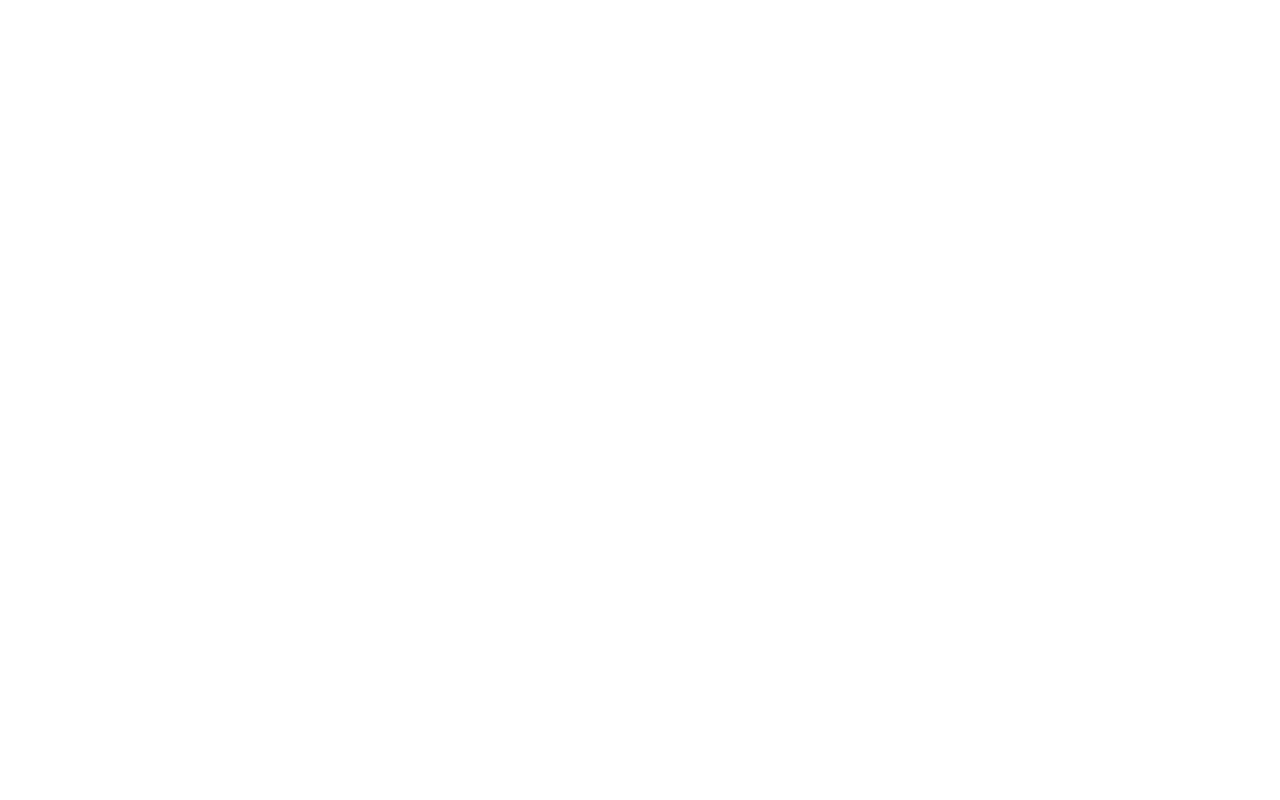
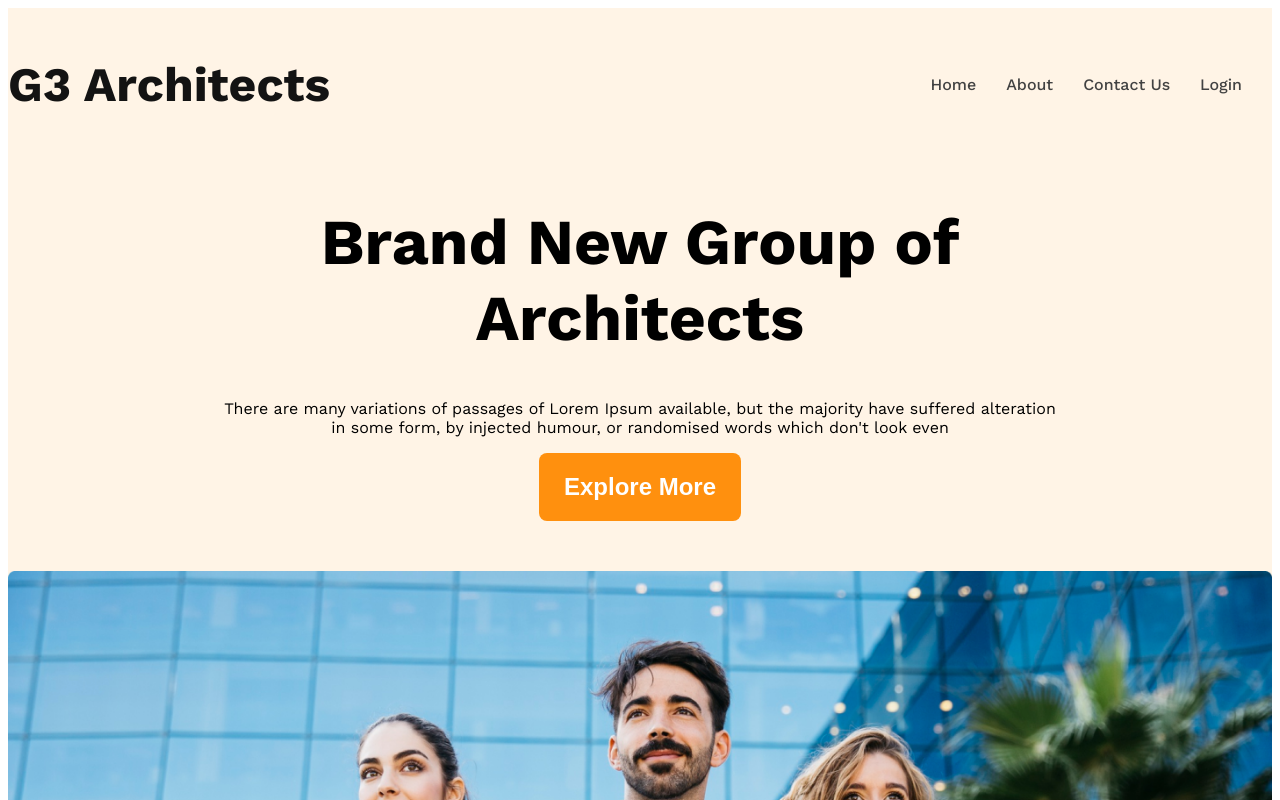
Before and after one commit to nazmul5675/arc-resposive-practice-1, a plain HTML site: page index.html in a window 1280 px wide. Shown: the top 800 px of the page. Drawn offline with nearby package versions, Linux system fonts and the light colour scheme.

Commit message:
navbar section added

```diff
--- a/index.html
+++ b/index.html
@@ -8,8 +8,41 @@
     <link rel="stylesheet" href="styles.css">
 </head>
 
-<body>
+<body class="work-sans-font">
+    <!-- nav bar -->
+    <header class="primary-bg-light">
+        <nav class="navbar display-flex">
+            <h3 class="brand text-dark"> G3 Architects</h3>
 
+            <ul class="nav-links display-flex">
+                <li class="nav-item"><a href="" class="nav-link text-gray">Home</a></li>
+                <li class="nav-item"><a href="" class="nav-link text-gray">About</a></li>
+                <li class="nav-item"><a href="" class="nav-link text-gray">Contact Us</a></li>
+                <li class="nav-item"><a href="" class="nav-link text-gray">Login</a></li>
+
+            </ul>
+
+        </nav>
+        <div class="banner">
+            <div class="banner-content">
+                <h1 class="banner-title">Brand New
+                    Group of Architects
+                </h1>
+                <p class="banner-discription">There are many variations of passages of Lorem Ipsum available, but the
+                    majority have suffered alteration in some form, by injected humour, or randomised words which don't
+                    look
+                    even</p>
+                <button class="btn-primary">Explore More</button>
+            </div>
+            <img class="banner-img" src="images/banner.png" alt="">
+        </div>
+    </header>
+    <main>
+
+    </main>
+    <footer>
+
+    </footer>
 </body>
 
 </html>
--- a/styles.css
+++ b/styles.css
@@ -0,0 +1,104 @@
+@import url('https://fonts.googleapis.com/css2?family=Work+Sans:ital,wght@0,100..900;1,100..900&display=swap');
+
+.work-sans-font {
+    font-family: "Work Sans", sans-serif;
+    font-optical-sizing: auto;
+    font-weight: 400;
+    font-style: normal;
+}
+
+/* shared styles here */
+.display-flex {
+    display: flex;
+}
+
+/* primary bg orange color */
+.btn-primary {
+    background: #FF900E;
+    color: white;
+    font-size: 1.5rem;
+    font-weight: 600;
+    padding: 20px 25px;
+    border-radius: 8px;
+    border: none;
+}
+
+/* primary bg orange color */
+.primary-bg-light {
+    background: rgba(255, 144, 14, 0.1);
+}
+
+/* dark 01 */
+.text-dark {
+    color: #131313;
+}
+
+/* dark 02 */
+.text-gray {
+    color: #424242;
+}
+
+/* dark 03 */
+
+/* header section start here */
+
+/* nav bar styles here */
+.brand {
+
+    font-weight: 700;
+    font-size: 3rem;
+}
+
+.navbar {
+    justify-content: space-between;
+    align-items: center;
+
+}
+
+.nav-links {}
+
+.nav-link {
+    text-decoration: none;
+    /* font-size: 18px; */
+    font-weight: 500;
+
+}
+
+.nav-item {
+    list-style: none;
+    margin-right: 30px;
+}
+
+.navbar,
+.banner {
+
+    max-width: 1440px;
+    margin: 0 auto;
+
+}
+
+/* banner related content */
+.banner-content {
+    max-width: 850px;
+    margin: 0 auto;
+    text-align: center;
+    margin-bottom: 50px;
+}
+
+.banner-title {
+    font-weight: 700;
+    font-size: 4rem;
+}
+
+.banner-img {
+    width: 100%;
+}
+
+/* responsive media */
+@media screen and (max-width:576px) {
+
+    .navbar,
+    .nav-links {
+        flex-direction: column;
+    }
+}
```
